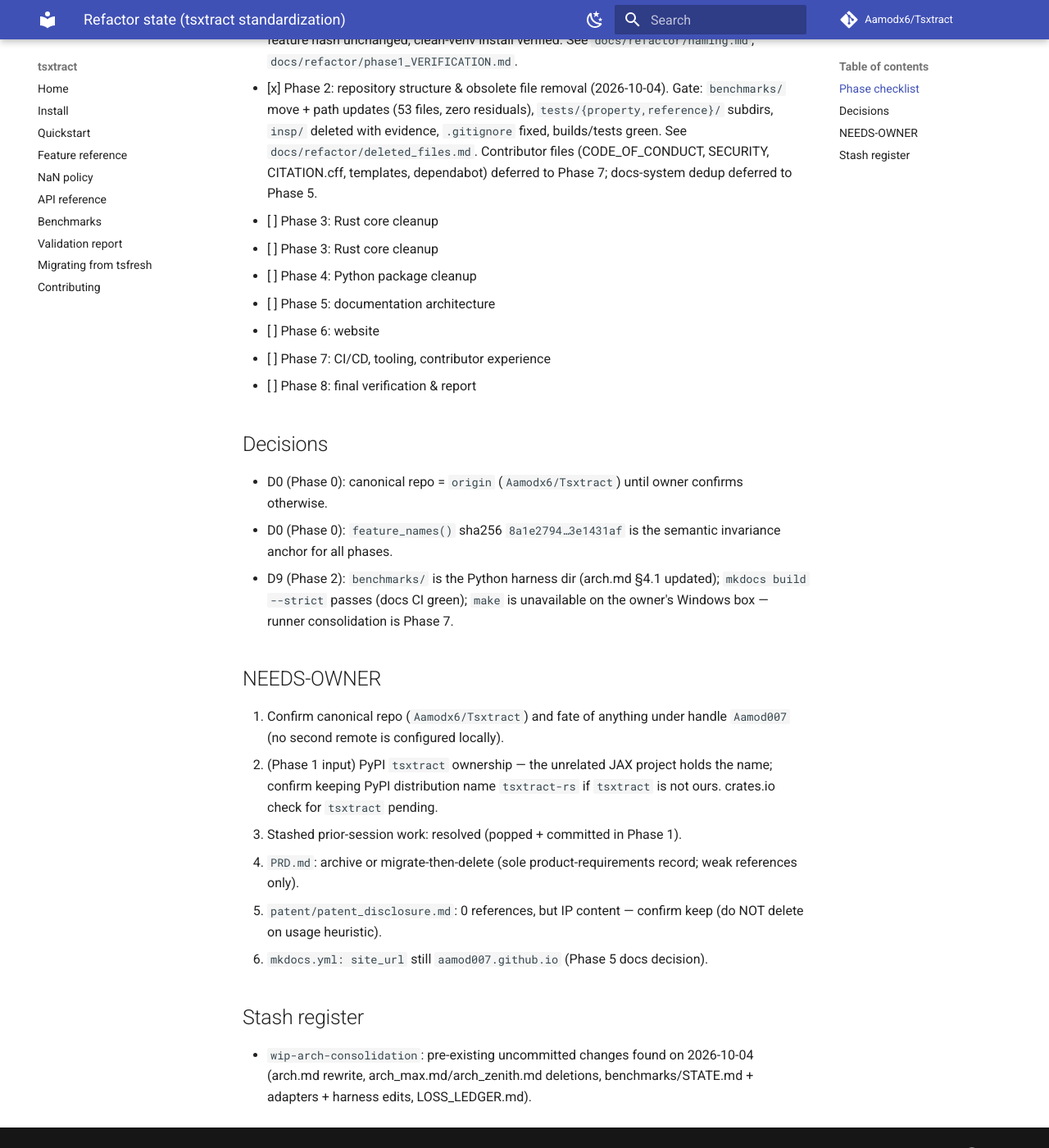
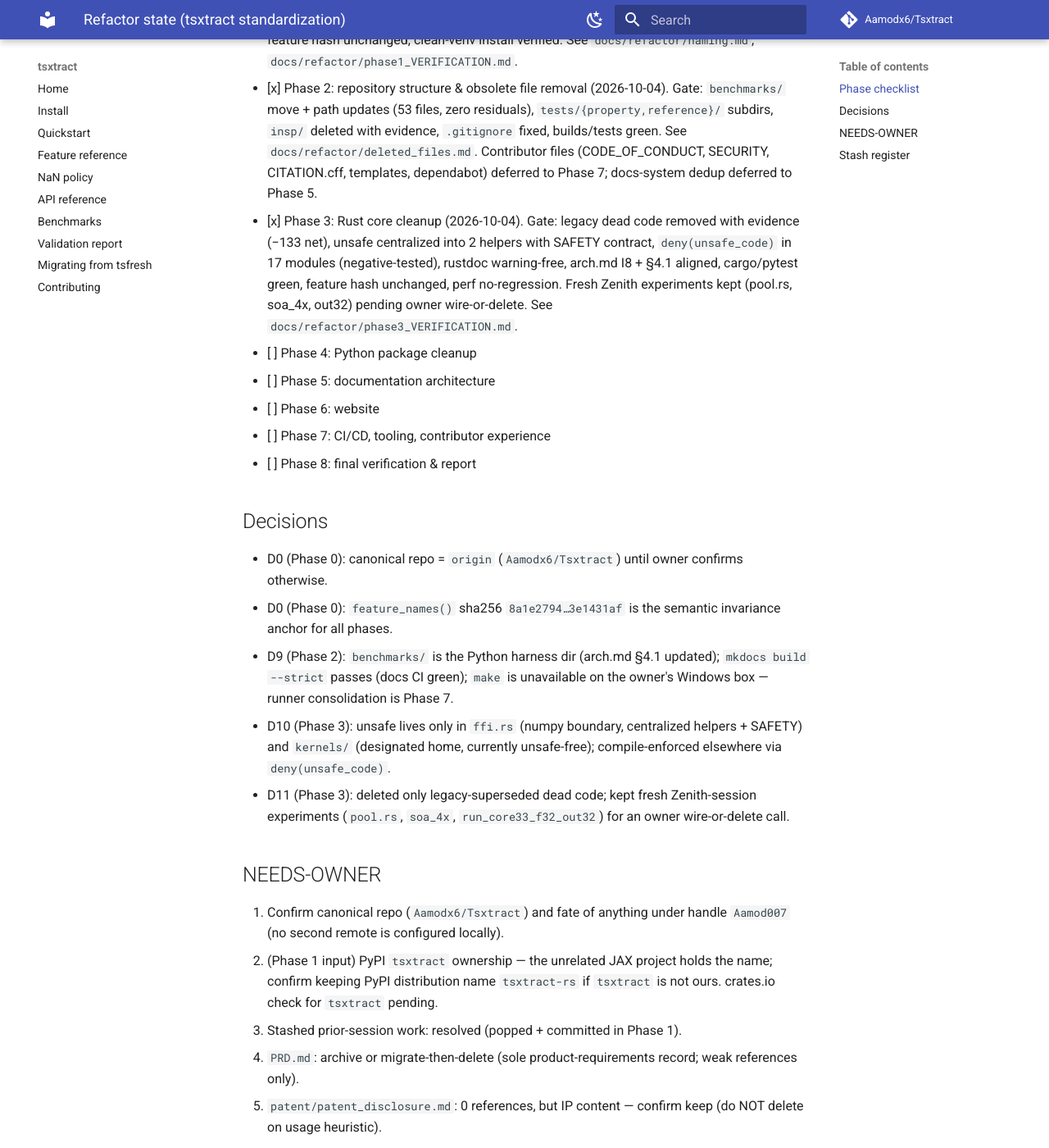
Before and after one commit to Aamodx6/Kymora, an MkDocs documentation site: the page built from docs/REFACTOR_STATE.md, in a window 1280 px wide and 1400 px high, scrolled down 396 px. Shown: the whole window at 82% size. Built offline with MkDocs 1.6.1 and Material for MkDocs 9.7.7, drawn with Linux system fonts in a browser that asks for light colours; comment, search, counter and statistics services are not loaded; some of the changed text lies outside the part shown.

Commit message:
docs(refactor): Phase 3 verification record, arch I8/layout alignment, state

```diff
--- a/docs/REFACTOR_STATE.md
+++ b/docs/REFACTOR_STATE.md
@@ -19,8 +19,13 @@ arch.md is the architecture source of truth.
       `docs/refactor/deleted_files.md`. Contributor files
       (CODE_OF_CONDUCT, SECURITY, CITATION.cff, templates, dependabot)
       deferred to Phase 7; docs-system dedup deferred to Phase 5.
-- [ ] Phase 3: Rust core cleanup
-- [ ] Phase 3: Rust core cleanup
+- [x] Phase 3: Rust core cleanup (2026-10-04). Gate: legacy dead code
+      removed with evidence (−133 net), unsafe centralized into 2 helpers
+      with SAFETY contract, `deny(unsafe_code)` in 17 modules
+      (negative-tested), rustdoc warning-free, arch.md I8 + §4.1 aligned,
+      cargo/pytest green, feature hash unchanged, perf no-regression.
+      Fresh Zenith experiments kept (pool.rs, soa_4x, out32) pending owner
+      wire-or-delete. See `docs/refactor/phase3_VERIFICATION.md`.
 - [ ] Phase 4: Python package cleanup
 - [ ] Phase 5: documentation architecture
 - [ ] Phase 6: website
@@ -36,6 +41,12 @@ arch.md is the architecture source of truth.
 - D9 (Phase 2): `benchmarks/` is the Python harness dir (arch.md §4.1
   updated); `mkdocs build --strict` passes (docs CI green); `make` is
   unavailable on the owner's Windows box — runner consolidation is Phase 7.
+- D10 (Phase 3): unsafe lives only in `ffi.rs` (numpy boundary, centralized
+  helpers + SAFETY) and `kernels/` (designated home, currently unsafe-free);
+  compile-enforced elsewhere via `deny(unsafe_code)`.
+- D11 (Phase 3): deleted only legacy-superseded dead code; kept fresh
+  Zenith-session experiments (`pool.rs`, `soa_4x`, `run_core33_f32_out32`)
+  for an owner wire-or-delete call.
 
 ## NEEDS-OWNER
 
@@ -50,6 +61,11 @@ arch.md is the architecture source of truth.
 5. `patent/patent_disclosure.md`: 0 references, but IP content — confirm
    keep (do NOT delete on usage heuristic).
 6. `mkdocs.yml: site_url` still `aamod007.github.io` (Phase 5 docs decision).
+7. `pool.rs` / `TSXTRACT_POOL`: Rust ignores the env var, but `tune.py` and
+   `docs/api.md` present spin-vs-rayon as functional — wire it (behavior
+   change), delete `pool.rs`, or keep as documented prototype?
+8. `soa_4x` kernels + `run_core33_f32_out32`: uncalled Zenith-session
+   experiments — keep or delete?
 
 ## Stash register
 
```
Also changed, not shown: arch.md (+5 -4 lines), docs/refactor/phase3_VERIFICATION.md (added, +56 -0 lines).
